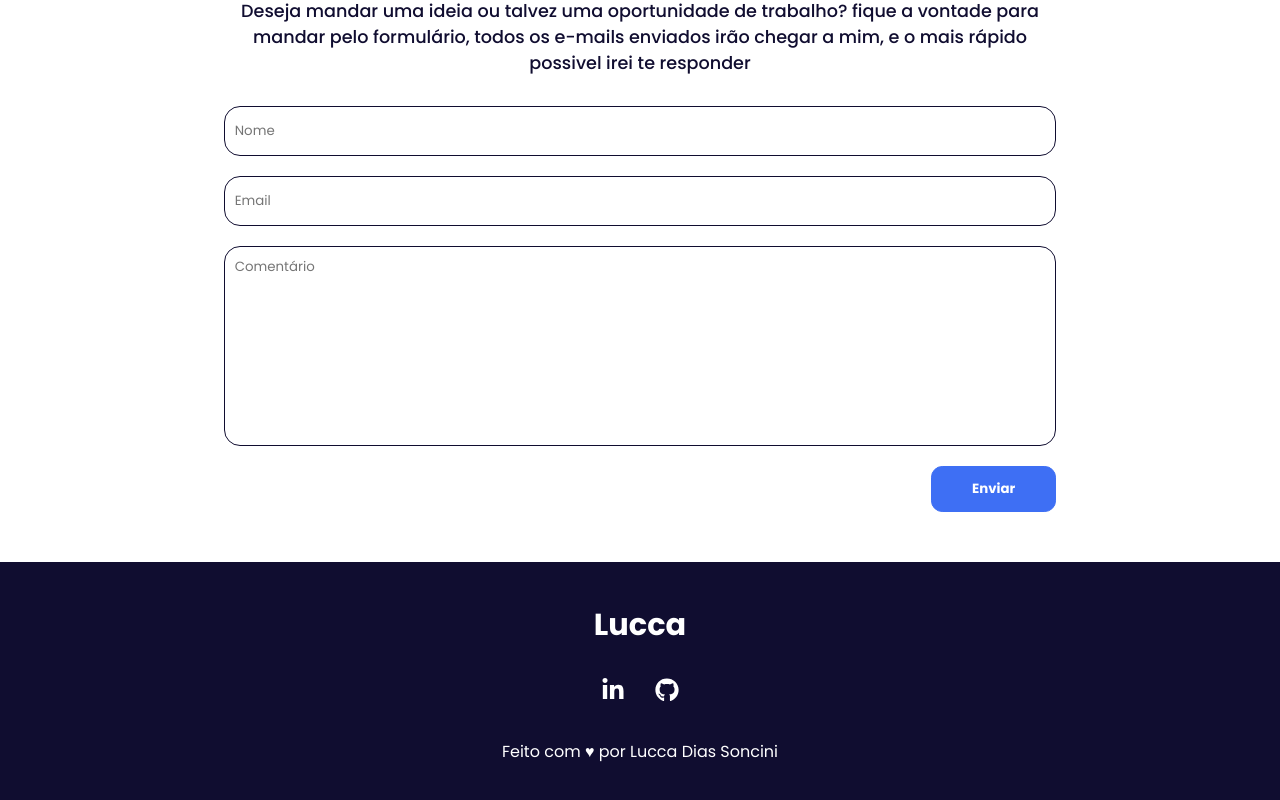
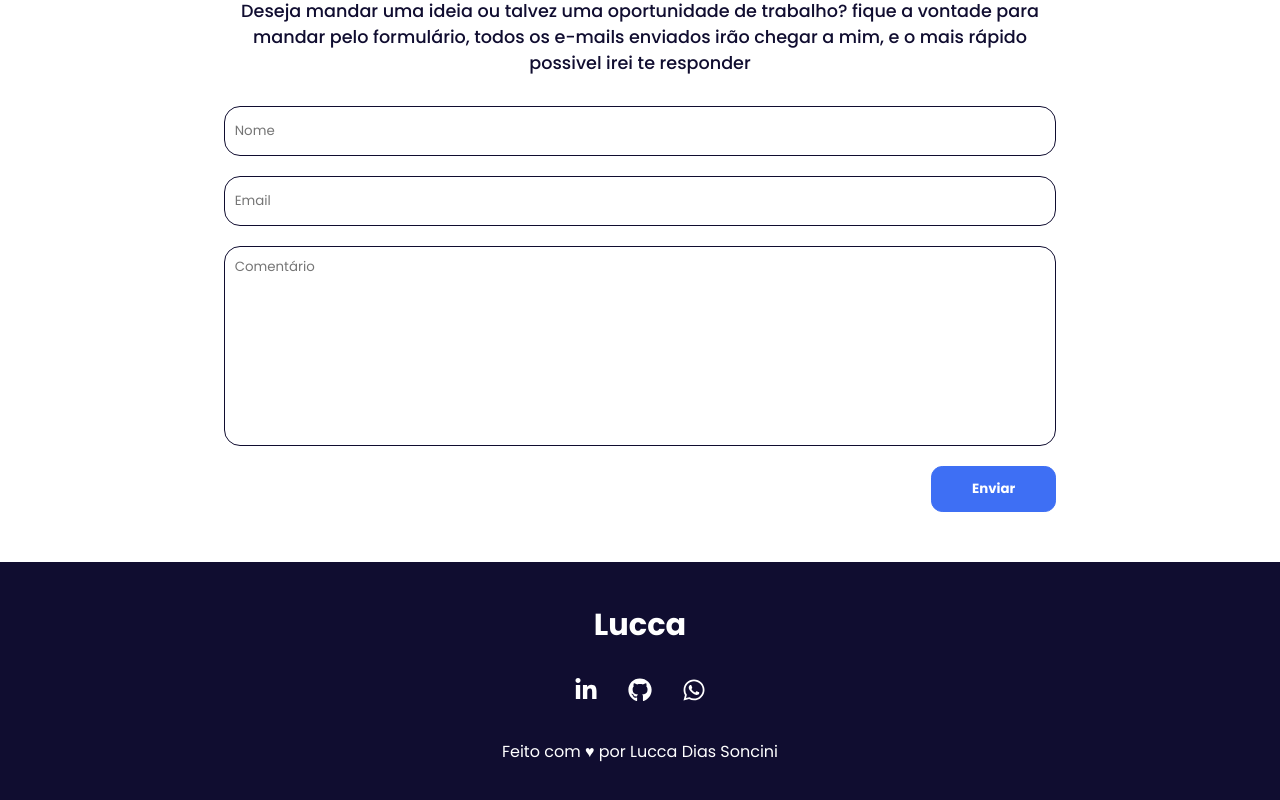
Before and after one commit to Luccasoncini/Portif-lio-, a React (Create React App) app: page / in a window 1280 px wide. Shown: the part 2826-3626 px from the top of the page. Built offline with nearby package versions, Linux system fonts and the light colour scheme.

Commit message:
add whatsapp icon

```diff
--- a/src/components/footer/index.tsx
+++ b/src/components/footer/index.tsx
@@ -1,4 +1,4 @@
-import { FaGithub, FaLinkedinIn } from "react-icons/fa";
+import { FaGithub, FaLinkedinIn, FaWhatsapp } from "react-icons/fa";
 
 import './footer.scss'
 
@@ -12,6 +12,7 @@ export function Footer() {
                         <div className="redes-sociais-footer">
                             <a href="https://www.linkedin.com/in/lucca-soncini-727930207/" target="_blank"><FaLinkedinIn /></a>
                             <a href="https://github.com/Luccasoncini" target="_blank"><FaGithub /></a>
+                            <a href="https://api.whatsapp.com/send?1=pt_BR&phone=5511989785140"><FaWhatsapp /></a>
                         </div>
                         <p>Feito com ♥ por Lucca Dias Soncini</p>
                     </div>
--- a/src/components/header/header.scss
+++ b/src/components/header/header.scss
@@ -114,6 +114,9 @@
                                 &:nth-of-type(5) a {
                                     transition: 500ms ease-in 600ms;
                                 }
+                                &:last-of-type{
+                                    background-color: red;
+                                }
                                 a{
                                     right: 0;
                                     opacity: 1;
```
